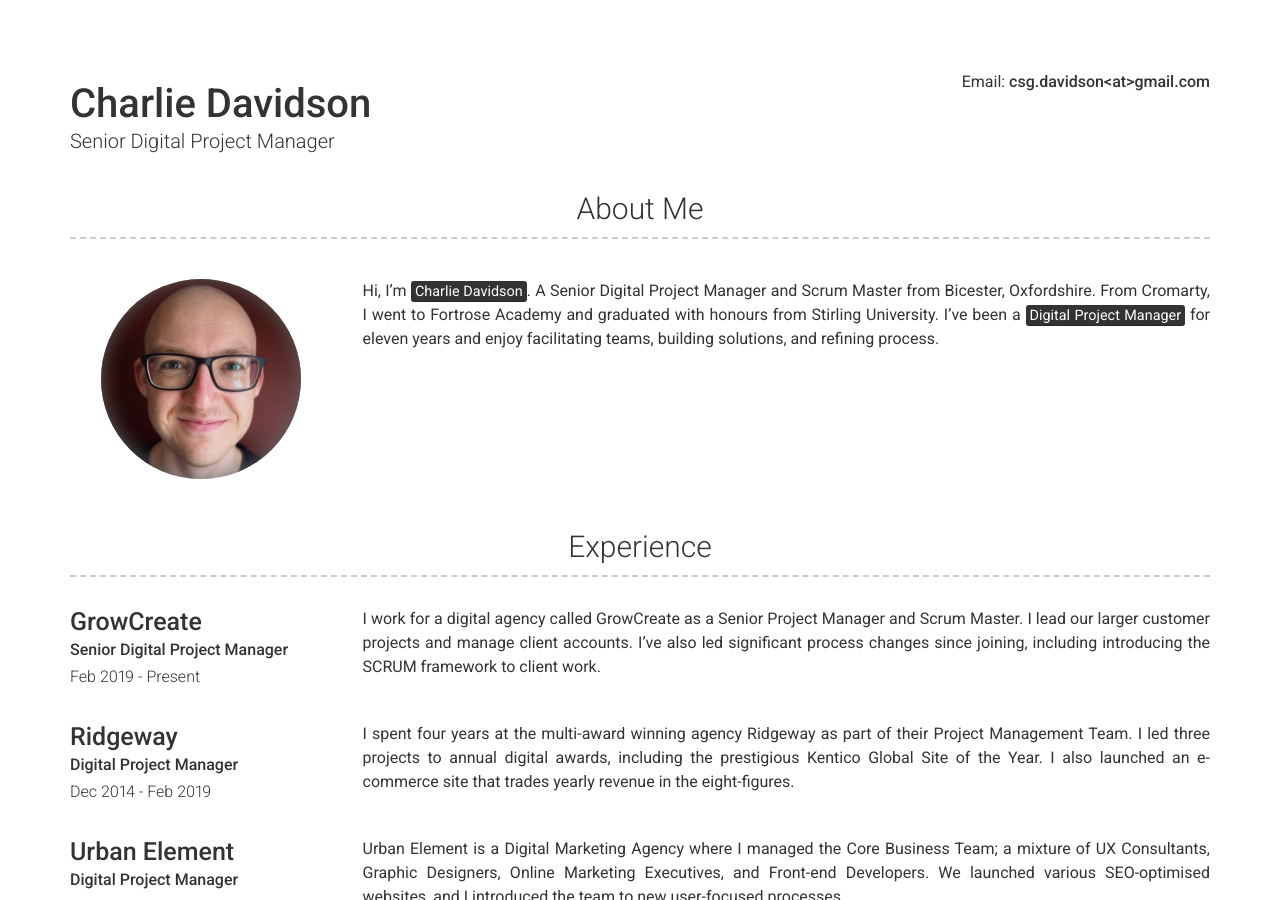
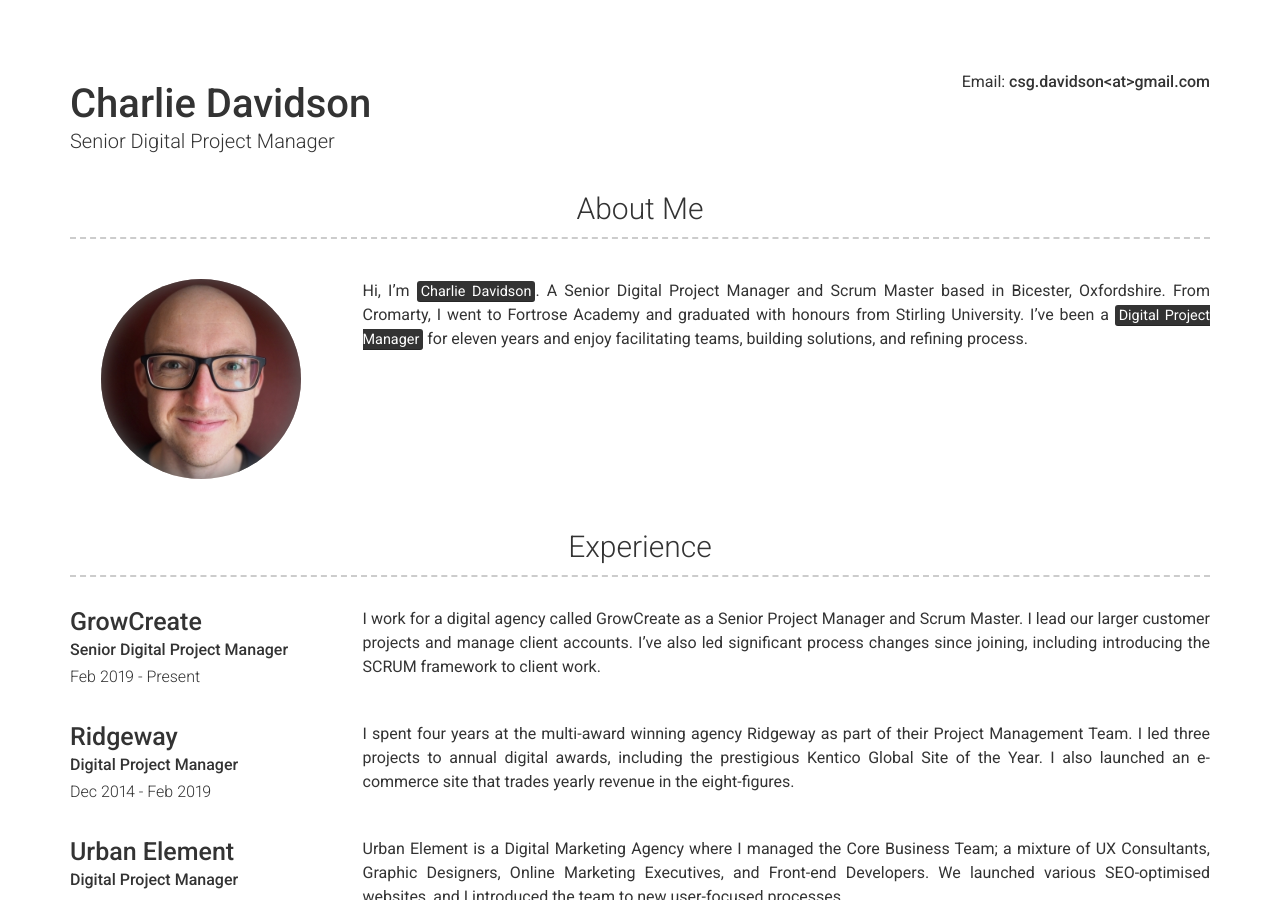
Before and after one commit to csgdavidson/Charlie-Davidson2, a Jekyll site: the page built from index.md, in a window 1280 px wide and 900 px high. Built offline with Jekyll 4.4.1, drawn with Linux system fonts in a browser that asks for light colours; nearby versions of some CDN libraries.

Commit message:
Update _config.yml

```diff
--- a/_config.yml
+++ b/_config.yml
@@ -18,7 +18,7 @@ gtm: "GTM-PQSN536"
 # About Section
 about_profile_image: assets/charlie.jpg
 about_content:
-  Hi, I'm <mark>Charlie Davidson</mark>. A Senior Digital Project Manager and Scrum Master from Bicester, Oxfordshire.
+  Hi, I'm <mark>Charlie Davidson</mark>. A Senior Digital Project Manager and Scrum Master based in Bicester, Oxfordshire.
   From Cromarty, I went to Fortrose Academy and graduated with honours from Stirling University.
   I've been a <mark>Digital Project Manager</mark> for eleven years and enjoy facilitating teams, building solutions, and refining process.
 
```
